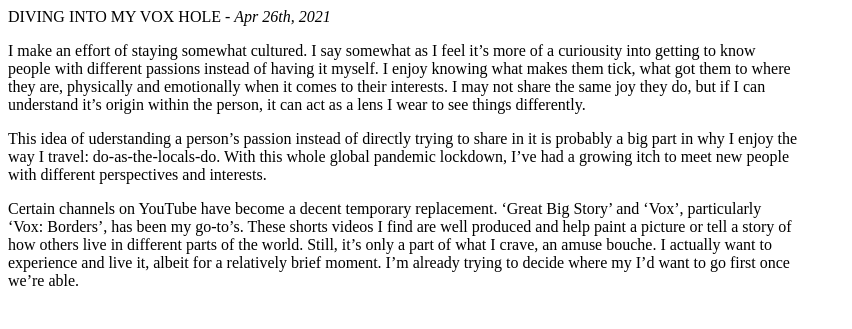
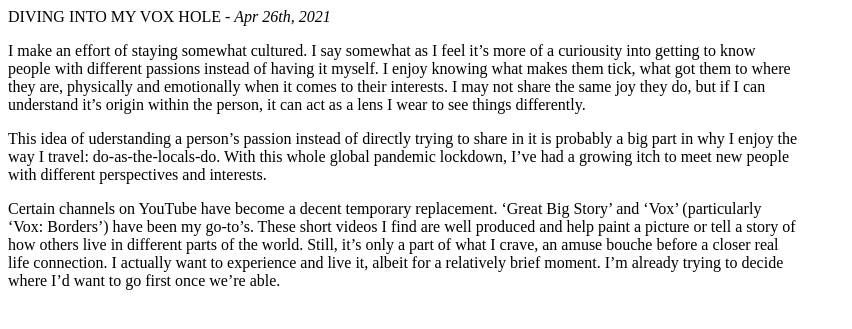
Before and after one commit to paul-mendoza/project-me, a Jekyll site: the page built from _posts/2021-04-26-diving-into-my-vox-hole.md, in a window 1280 px wide. Shown: the top 329 px of the page, without its empty margins (0-852 px from the left). Built offline with Jekyll 4.4.1, drawn with Linux system fonts in a browser that asks for light colours.

Commit message:
Edits to 2021-04-26 post.

```diff
--- a/_posts/2021-04-26-diving-into-my-vox-hole.md
+++ b/_posts/2021-04-26-diving-into-my-vox-hole.md
@@ -7,4 +7,4 @@ I make an effort of staying somewhat cultured. I say somewhat as I feel it's mor
 
 This idea of uderstanding a person's passion instead of directly trying to share in it is probably a big part in why I enjoy the way I travel: do-as-the-locals-do. With this whole global pandemic lockdown, I've had a growing itch to meet new people with different perspectives and interests.
 
-Certain channels on YouTube have become a decent temporary replacement. 'Great Big Story' and 'Vox', particularly 'Vox: Borders', has been my go-to's. These shorts videos I find are well produced and help paint a picture or tell a story of how others live in different parts of the world. Still, it's only a part of what I crave, an amuse bouche. I actually want to experience and live it, albeit for a relatively brief moment. I'm already trying to decide where my I'd want to go first once we're able.
+Certain channels on YouTube have become a decent temporary replacement. 'Great Big Story' and 'Vox' (particularly 'Vox: Borders') have been my go-to's. These short videos I find are well produced and help paint a picture or tell a story of how others live in different parts of the world. Still, it's only a part of what I crave, an amuse bouche before a closer real life connection. I actually want to experience and live it, albeit for a relatively brief moment. I'm already trying to decide where I'd want to go first once we're able.
```
